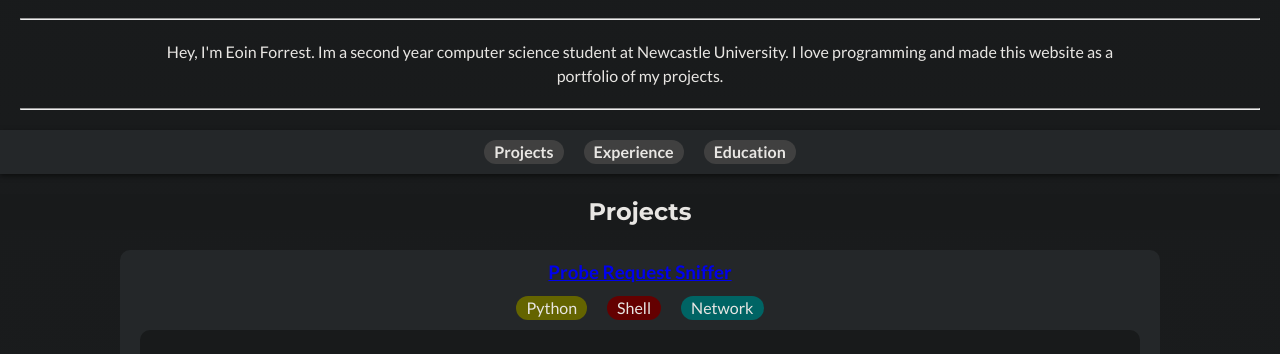
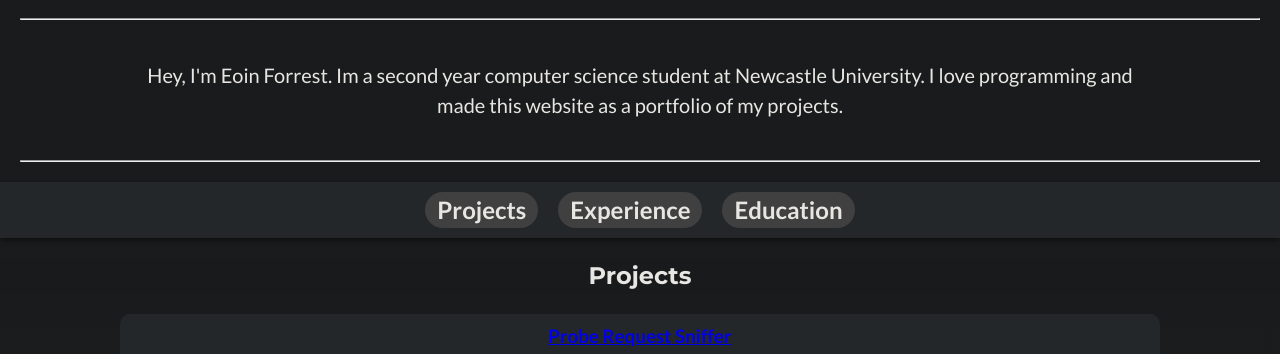
Before and after one commit to NotEoin/NotEoin.github.io, a plain HTML site: page index.html in a window 1280 px wide. Shown: the part 411-765 px from the top of the page. Drawn offline with Linux system fonts and the light colour scheme.

Commit message:
Update formatting

```diff
--- a/css/style.css
+++ b/css/style.css
@@ -122,8 +122,8 @@ h1{
 .content{
     max-width: 1000px;
     margin: auto;
-    margin-top: 20px;
-    margin-bottom: 20px;
+    padding:20px;
+    font-size:20px
 }
 
 .example{
@@ -167,7 +167,7 @@ h1{
 
 .sectionTitle{
 	position:sticky;
-	top:44px;
+	top:56px;
 	text-align:center;
 	background-color:#181a1b;
     z-index: 1;
@@ -197,20 +197,20 @@ h1{
 }
 
 #navbar a {
+    font-size: 24px;
     color: #e8e6e3;
     text-decoration: none;
     font-weight: bold;
     transition: color 0.3s;
     background-color: #404040;
     border:none;
-    border-radius: 12px;
-    padding: 0px 10px;
-
+    border-radius: 24px;
+    padding: 0px 12px;
 }
 
 #navbar a:hover {
     /* background-color: #640064; */
-    transform: scale(1.2);
+    transform: scale(1.1);
     transition: 0.3s ease;
 }
 
```
